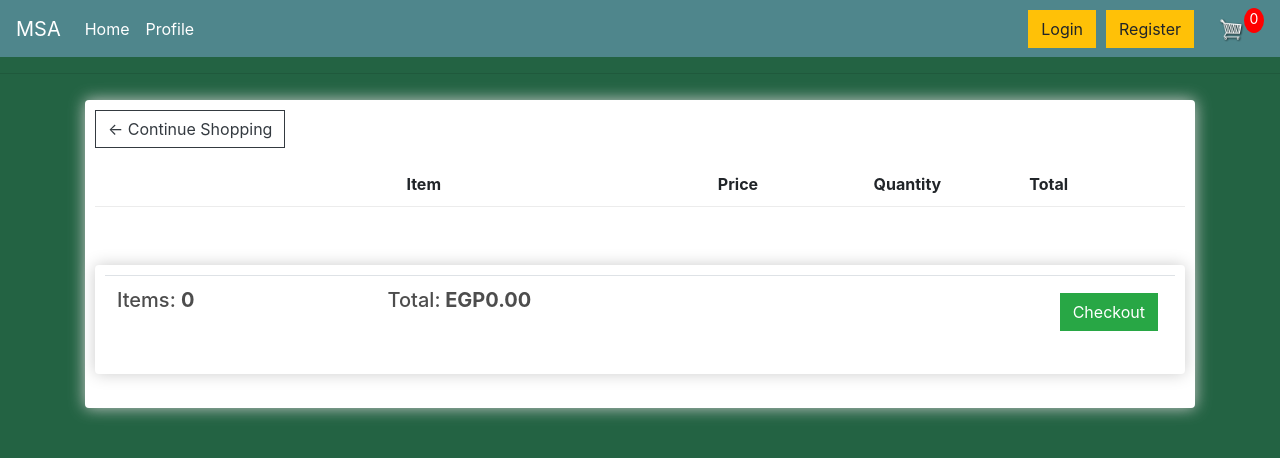
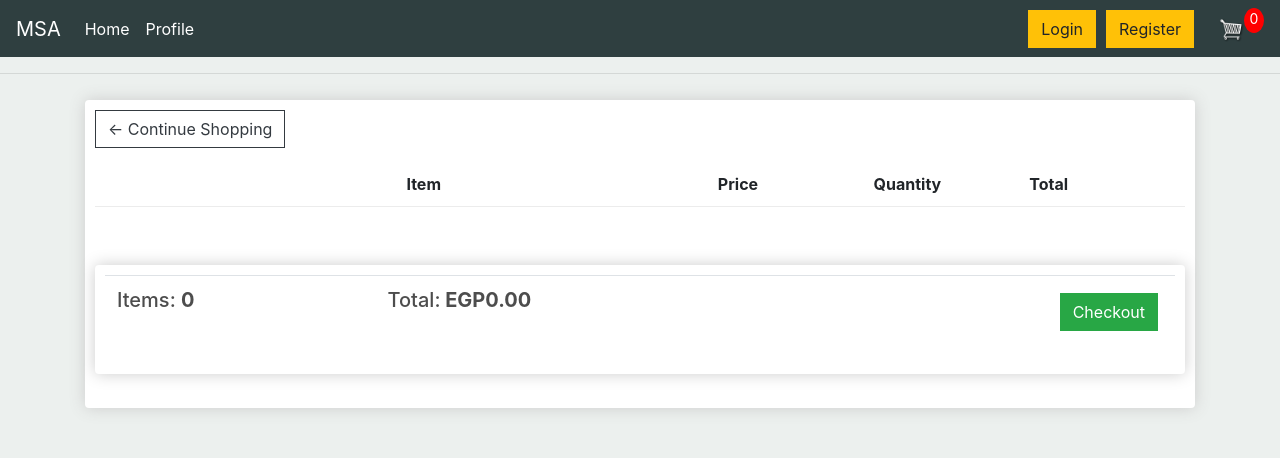
Before and after one commit to Mohamed-Salem-Ali/e-commerce, a Django app: page /cart/ in a window 1280 px wide. Shown: the top 458 px of the page. Run offline with Django 5.2, Linux system fonts and the light colour scheme; lists and menus that the app fills with data are empty; some libraries are stand-ins or nearby versions.

Commit message:
style(Core): Add images for products & Change colors - Add images to products using Admin panel - Save images in 'static/images' folder - Change the Colors of navbar and page background in base html

```diff
--- a/static/CSS/main.css
+++ b/static/CSS/main.css
@@ -1,5 +1,5 @@
 body {
-    background-color: rgb(35, 99, 67);
+    background-color: rgb(236, 240, 238);
 }
 
 h1,
@@ -31,7 +31,7 @@ h6 {
 }
 
 .bg-dark {
-    background-color: #4f868c !important;
+    background-color: #2f3f40 !important;
 }
 
 #nav-btn {
```
Also changed, not shown: static/images/blue-t-shirt.jpg (added), static/images/green-t-shirt.jpg (added), static/images/grey-t-shirt.jpg (added), static/images/light-green-t-shirt.jpg (added), static/images/purple-t-shirt.jpg (added), static/images/red-t-shirt.jpg (added), static/images/teal-t-shirt.jpg (added).
